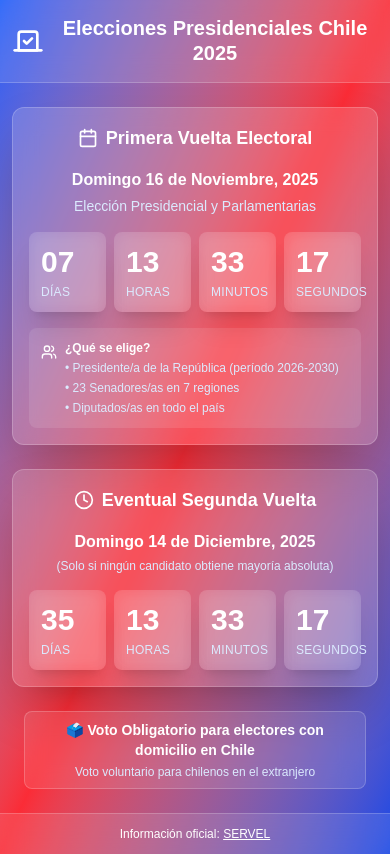
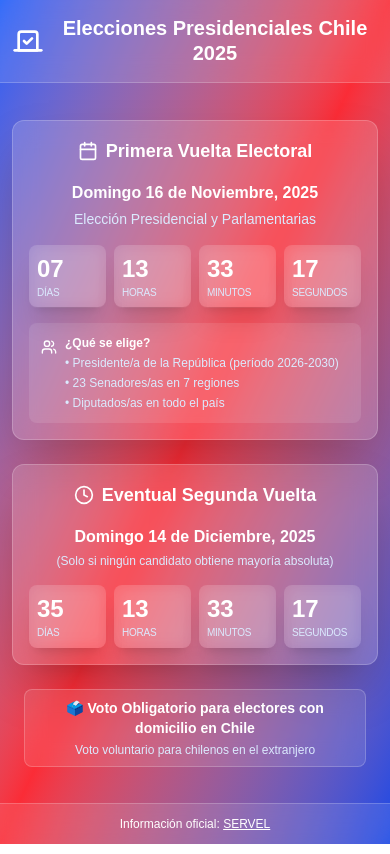
Before and after one commit to FrancoGalaz/elecciones-chile-2025, a Next.js app: page / in a window 390 px wide. Built offline with nearby package versions, Linux system fonts and the light colour scheme.

Commit message:
Arreglar responsive: palabra SEGUNDOS en celulares

```diff
--- a/pages/index.js
+++ b/pages/index.js
@@ -53,11 +53,13 @@ const EleccionesChile2025 = () => {
   }, []);
 
   const TimeCard = ({ value, label }) => (
-    <div className="bg-white/10 backdrop-blur-sm rounded-lg p-3 sm:p-4 min-w-[70px] sm:min-w-[90px] md:min-w-[100px] shadow-xl flex-1 max-w-[90px] sm:max-w-none">
-      <div className="text-3xl sm:text-4xl md:text-5xl font-bold text-white mb-1">
+    <div className="bg-white/10 backdrop-blur-sm rounded-lg p-2 sm:p-3 md:p-4 min-w-[65px] sm:min-w-[90px] md:min-w-[100px] shadow-xl flex-1 max-w-[85px] sm:max-w-none">
+      <div className="text-2xl sm:text-3xl md:text-4xl lg:text-5xl font-bold text-white mb-0.5 sm:mb-1">
         {String(value).padStart(2, '0')}
       </div>
-      <div className="text-xs sm:text-sm text-blue-100 uppercase tracking-wide">{label}</div>
+      <div className="text-[10px] sm:text-xs md:text-sm text-blue-100 uppercase tracking-tight sm:tracking-wide leading-tight">
+        {label}
+      </div>
     </div>
   );
 
```
